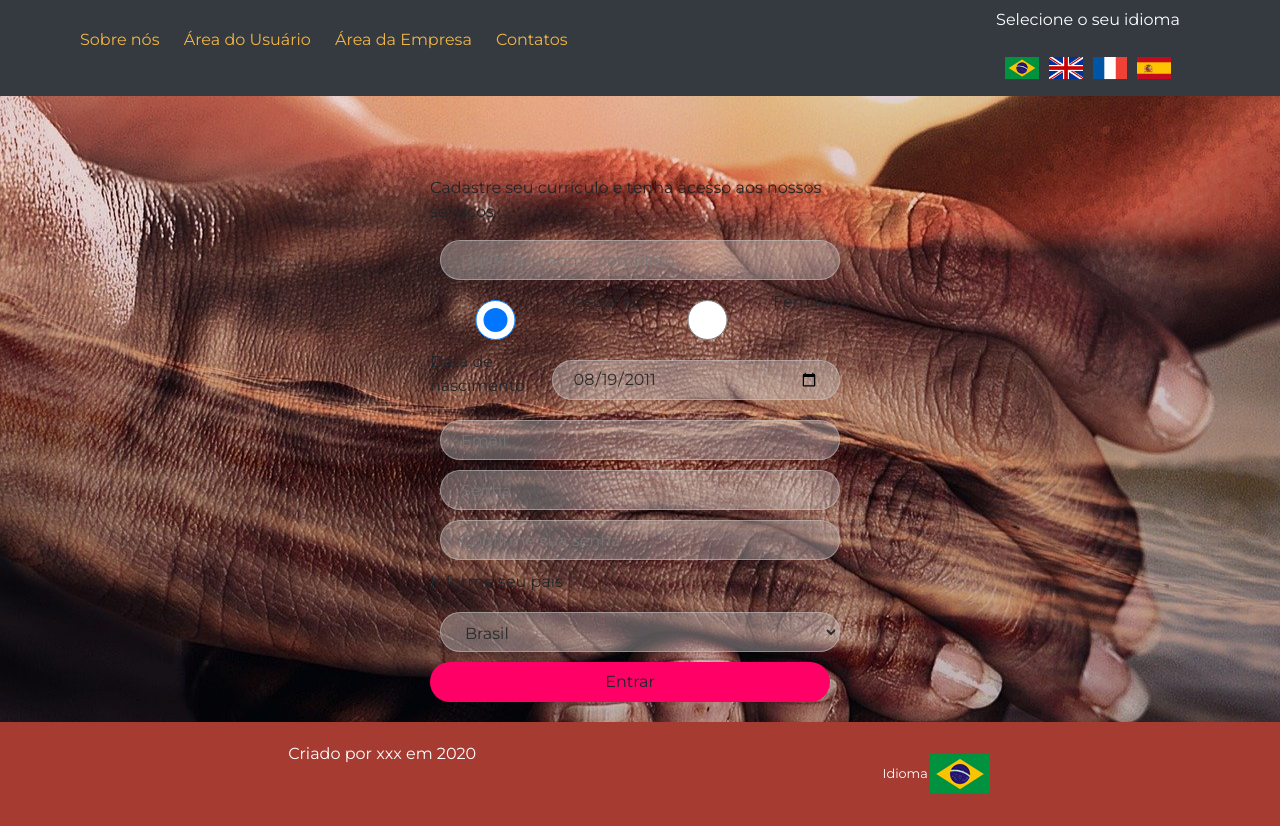
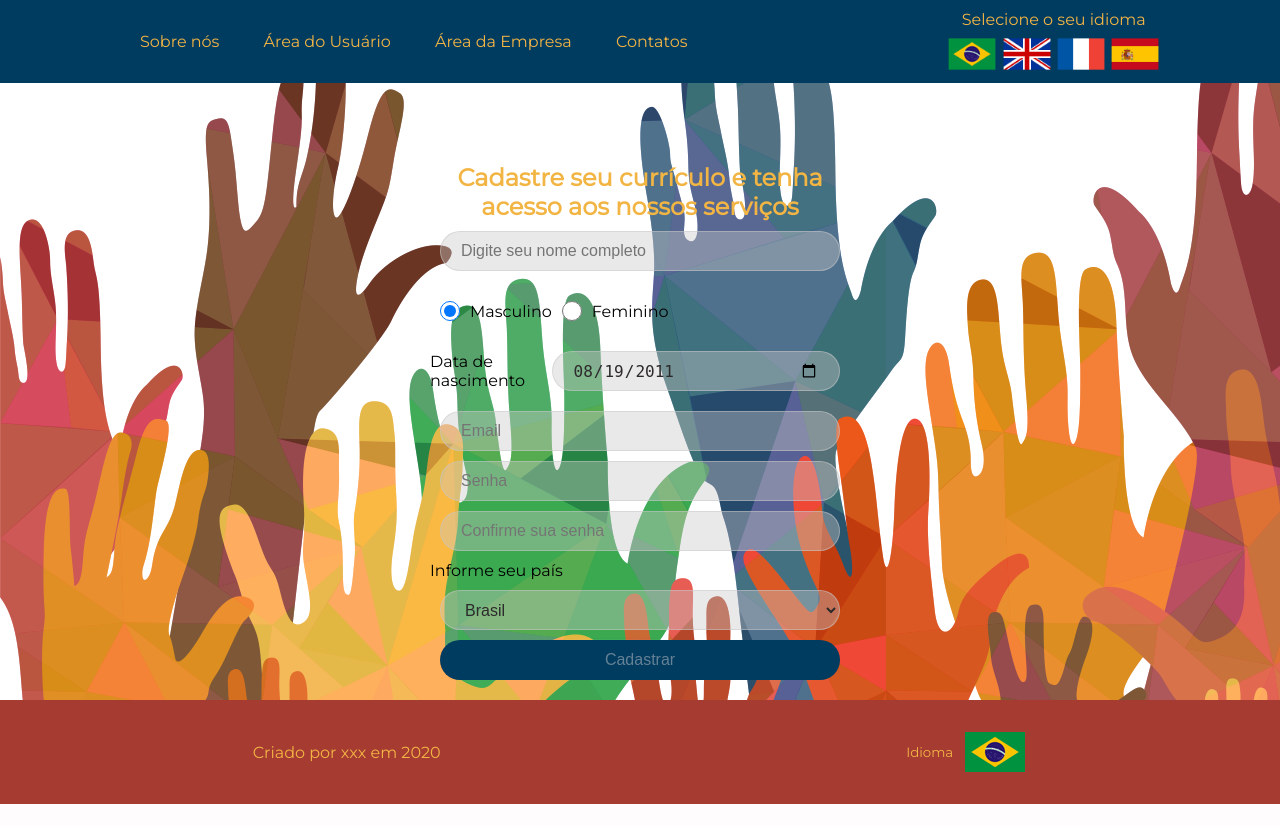
Before and after one commit to graciani23/projeto-integrador, a PHP site: page /cad-log-usuario.php in a window 1280 px wide. After the commit the page ends 804 px from the top, so only its background shows below. Run offline with PHP 8.4, Linux system fonts and the light colour scheme.

Commit message:
alterações cad usuario e empresa

```diff
--- a/assets/css/estiloCadUsuarioEmpresa.css
+++ b/assets/css/estiloCadUsuarioEmpresa.css
@@ -6,8 +6,8 @@
 
 body {
     font-family: 'Montserrat', sans-serif;
-    background-image: url(/assets/img/carousel1.jpg);
-    background-position: 50% 70%;
+    background-image: url(../img/inclusao-social.png);
+
 }
 
 .corpo-form {
@@ -17,10 +17,16 @@ body {
 
 .corpo-form form div {
     display: flex;
+    align-items: center;
+}
+
+.corpo-form form h2 {
+    color: rgb(242, 181, 68);
+    text-align: center;
 }
 
 
-input, select {
+input, select, button {
     display: block;
     height: 40px;
     width: 400px;
@@ -34,11 +40,20 @@ input, select {
     outline: none;
 }
 
-button[type=submit] {
-    background-color: #ff0066;
+input[type=radio] {
+    width: 20px;
+}
+
+button {
+    background: rgb(0, 59, 96);
     border: none;
     cursor: pointer;
     height: 40px;
     width: 400px;
     border-radius: 30px;
+    color: rgba(202, 199, 201, 0.5);
 }
+
+button:hover {
+    color: rgb(242, 181, 68);
+}
--- a/assets/css/estiloFooter.css
+++ b/assets/css/estiloFooter.css
@@ -3,11 +3,11 @@
 footer {
     text-align: center;
     background-color: rgb(166, 59, 50);
-    color: white;
+    color: rgb(242, 181, 68);
     padding: 20px;
 }
 
-footer .container {
+.container {
     display: flex;
     justify-content: space-around;
     align-items: flex-start;
@@ -18,3 +18,7 @@ footer .container {
     display: flex;
     align-items: center;
 }
+
+.footer-idioma small {
+    padding-right: 10px;
+}
--- /dev/null
+++ b/assets/css/estiloMenuNav.css
@@ -0,0 +1,38 @@
+* {
+    margin: 0;
+    padding: 0;
+    box-sizing: border-box;
+}
+
+nav {
+    background-color: rgb(0, 59, 96);
+}
+
+.container {
+    display: flex;
+    justify-content: space-around;
+    align-items: center;
+}
+
+.container ul li a {
+    text-decoration: none;
+    color: rgb(242, 181, 68);
+    padding: 20px;
+}
+
+.container ul li {
+    display: inline;
+}
+
+.img-cabecalho {
+    color: rgb(242, 181, 68);
+    text-align: center;
+}
+
+.img-cabecalho img {
+    width: 50px;
+}
+
+.img-cabecalho p {
+    padding-top: 10px;
+}
--- a/assets/css/estilomenu.css
+++ b/assets/css/estilomenu.css
@@ -6,6 +6,7 @@
 
 body {
     font-family: 'Montserrat', sans-serif!important;
+    background-color: black;
 }
 
 header {
@@ -45,7 +46,7 @@ nav ul li:hover {
 
 nav > .container > ul > li > a {
     text-decoration: none;
-    color: rgb(242, 181, 68);
+    color: rgb(243, 7, 7);
 }
 
 nav > .container > ul > li > a:hover {
--- a/assets/includes/menu.php
+++ b/assets/includes/menu.php
@@ -7,7 +7,6 @@
     <title>Header - Projeto Integrador</title>
     <link rel="stylesheet" href="https://stackpath.bootstrapcdn.com/bootstrap/4.4.1/css/bootstrap.min.css"
         integrity="sha384-Vkoo8x4CGsO3+Hhxv8T/Q5PaXtkKtu6ug5TOeNV6gBiFeWPGFN9MuhOf23Q9Ifjh" crossorigin="anonymous">
-    <link rel="stylesheet" href="./assets/css/estilomenu.css">
     <link href="https://fonts.googleapis.com/css?family=Montserrat|Roboto+Slab&display=swap" rel="stylesheet">
 </head>
 <body>
@@ -40,5 +39,6 @@
     <script src="https://stackpath.bootstrapcdn.com/bootstrap/4.4.1/js/bootstrap.min.js"
         integrity="sha384-wfSDF2E50Y2D1uUdj0O3uMBJnjuUD4Ih7YwaYd1iqfktj0Uod8GCExl3Og8ifwB6"
         crossorigin="anonymous"></script>
+    <link rel="stylesheet" href="./assets/css/estilomenu.css">
 </body>
 </html>
--- /dev/null
+++ b/assets/includes/menuNav.php
@@ -0,0 +1,17 @@
+<nav>
+    <div class="container">
+        <ul>
+            <li><a href="sobre-nos.php">Sobre nós</a></li>
+            <li><a href="cad-log-usuario.php">Área do Usuário</a></li>
+            <li><a href="cad-log-empresa.php">Área da Empresa</a></li>
+            <li><a href="#">Contatos</a></li>
+        </ul>
+        <div class="img-cabecalho">
+            <p>Selecione o seu idioma</p>
+            <img src="./assets/img/Brazil.png" alt="Bandeira do Brasil">
+            <img src="./assets/img/England.png" alt="Bandeira da Inglaterra">
+            <img src="./assets/img/France.png" alt="Bandeira da França">
+            <img src="./assets/img/Spain.png" alt="Bandeira da Espanha">
+        </div>
+    </div>
+</nav>
--- a/cad-log-usuario.php
+++ b/cad-log-usuario.php
@@ -9,11 +9,11 @@
 </head>
 <body>
     <?php
-        require './assets/includes/menu.php';
+        require './assets/includes/menuNav.php';
     ?>
     <div class="corpo-form">
         <form method="POST">
-            <p>Cadastre seu currículo e tenha acesso aos nossos serviços</p>
+            <h2><strong>Cadastre seu currículo e tenha acesso aos nossos serviços</strong></h2>
             <input type="text" id="inputName" placeholder="Digite seu nome completo">
             <div class="genero">
                 <input type="radio" name="genero" id="masculino" value="option1" checked>
@@ -31,13 +31,15 @@
             <?php
                 require './assets/includes/comboBoxPaises.html'
             ?>
-            <button type="submit" class="btn btn-light">Entrar</button>
+            <button type="submit" class="btn btn-light">Cadastrar</button>
         </form>
     </div>
     <?php
         require './assets/includes/footer.php';
     ?>
+
+    <link rel="stylesheet" href="assets/css/estiloFooter.css">
+    <link rel="stylesheet" href="assets/css/estiloMenuNav.css">
     <link rel="stylesheet" href="assets/css/estiloCadUsuarioEmpresa.css">
-    <link rel="stylesheet" href="assets/css/estiloFooter.css">
 </body>
 </html>
```
Also changed, not shown: cad-log-empresa.php (+11 -4 lines). Lines whose indentation alone changed are shown as unchanged.
